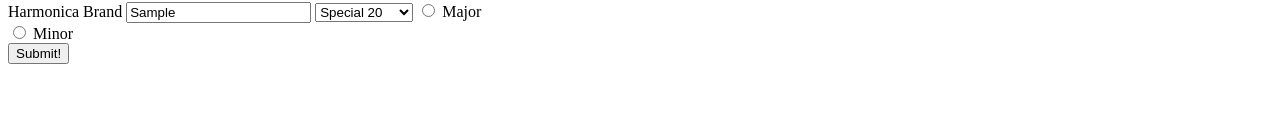
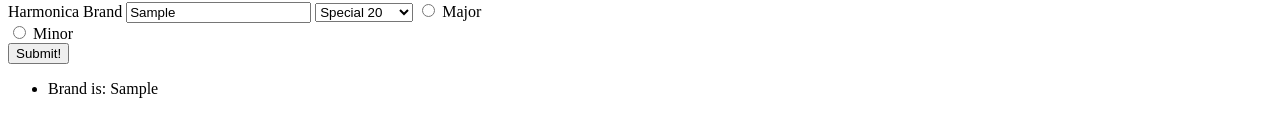
Before and after one commit to AlvinWong13/cullen-jquery-intro, a plain HTML site: page index.html in a window 1280 px wide. Both pictures are taken after typing "Sample" into the empty fields and a click on the input "Submit!". Shown: the part 196-332 px from the top of the page. Drawn offline with Linux system fonts and the light colour scheme.

Commit message:
add rendered date to dom

```diff
--- a/index.html
+++ b/index.html
@@ -33,5 +33,7 @@
     <label for="female">Minor</label><br />
 
     <input id="submitButton" type="submit" value="Submit!" />
+
+    <ul id="harmonicas"></ul>
   </body>
 </html>
--- a/script.js
+++ b/script.js
@@ -36,4 +36,11 @@ function whenIAddAHarmonica() {
   //grab the data
   let brand = $('#brand').val();
   console.log('brand is', brand);
+
+  //render data to DOM
+  $('#harmonicas').append(`
+  <li>
+    Brand is: ${brand}
+  </li>
+  `);
 }
```
